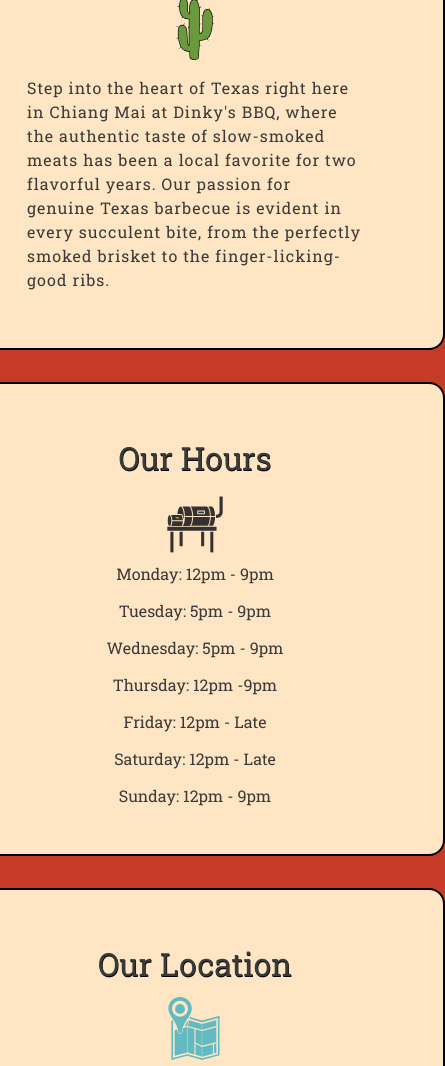
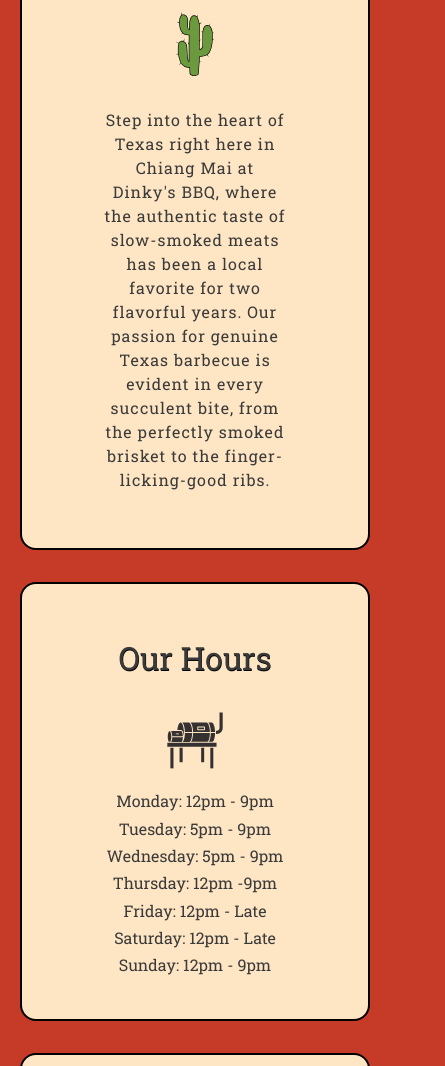
Before and after one commit to jonnyvector/restaurant, a website built with webpack: page dist/index.html in a window 390 px wide. Shown: the part 523-1589 px from the top of the page, 445 px wide, since content can reach past the window. Built offline with nearby package versions, Linux system fonts and the light colour scheme.

Commit message:
feat: style changes

```diff
--- a/src/style.css
+++ b/src/style.css
@@ -47,7 +47,7 @@
   justify-content: center;
   align-items: center;
   margin-top: 2rem;
-  width: 500px;
+  width: 650px;
 }
 
 .heading {
@@ -65,10 +65,18 @@
 }
 
 .list {
-  margin: 0.5rem;
+  margin: 0.2rem;
 }
 
 .icon-image {
   width: 4rem;
   height: 4rem;
+  margin: 1rem 0;
 }
+
+@media screen and (max-width: 600px) {
+  .home-container {
+    text-align: center;
+    max-width: 350px;
+  }
+}
```
